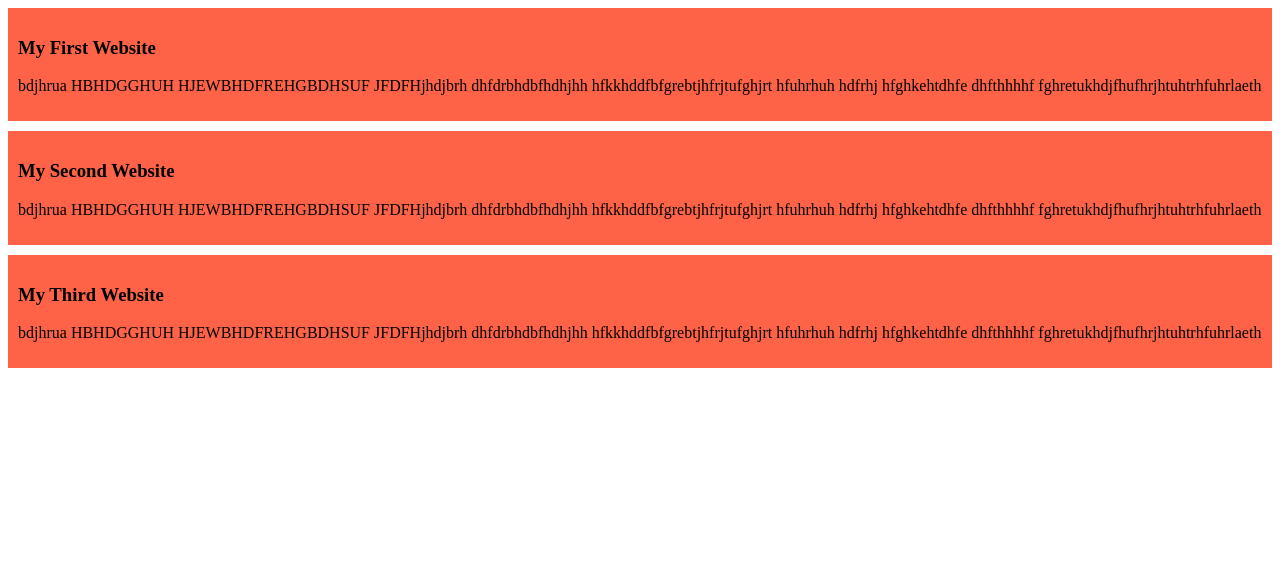
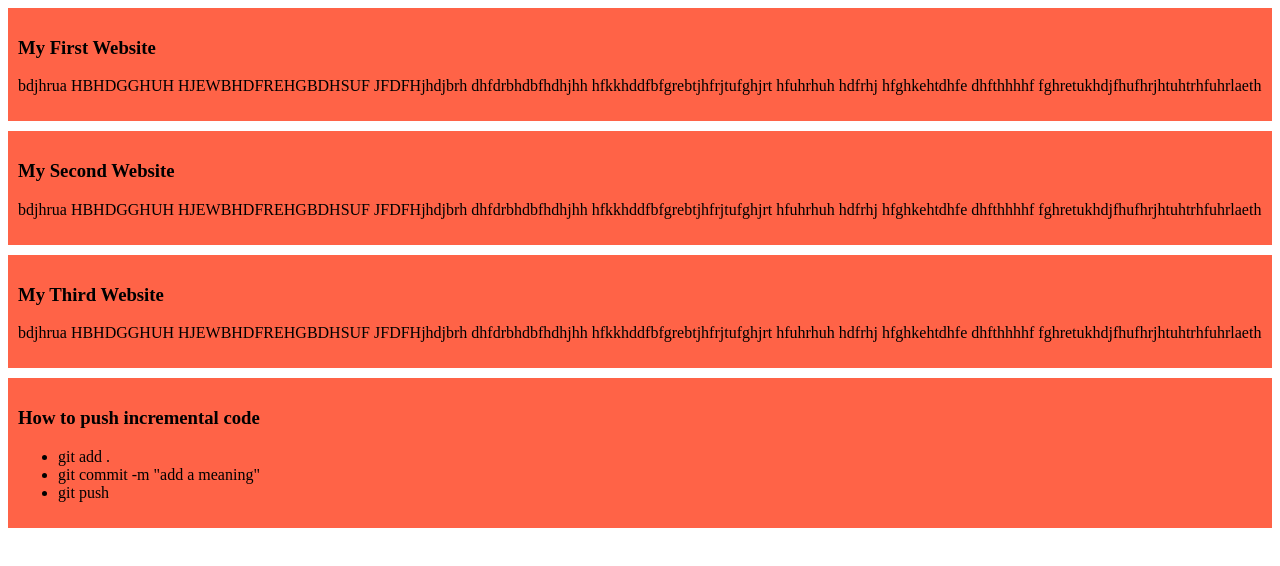
Before and after one commit to moriamislam7423/my-simple-website, a plain HTML site: page index.html in a window 1280 px wide. Drawn offline with Linux system fonts and the light colour scheme.

Commit message:
added how to push incremental code

```diff
--- a/index.html
+++ b/index.html
@@ -24,5 +24,15 @@
             bdjhrua HBHDGGHUH HJEWBHDFREHGBDHSUF JFDFHjhdjbrh dhfdrbhdbfhdhjhh hfkkhddfbfgrebtjhfrjtufghjrt hfuhrhuh hdfrhj hfghkehtdhfe dhfthhhhf fghretukhdjfhufhrjhtuhtrhfuhrlaeth
         </p>
     </div>
+    <div>
+        <h3>How to push incremental code</h3>
+        <p>
+            <ul>
+                <li>git add .</li>
+                <li>git commit -m "add a meaning"</li>
+                <li>git push</li>
+            </ul>
+        </p>
+    </div>
 </body>
 </html>
```
